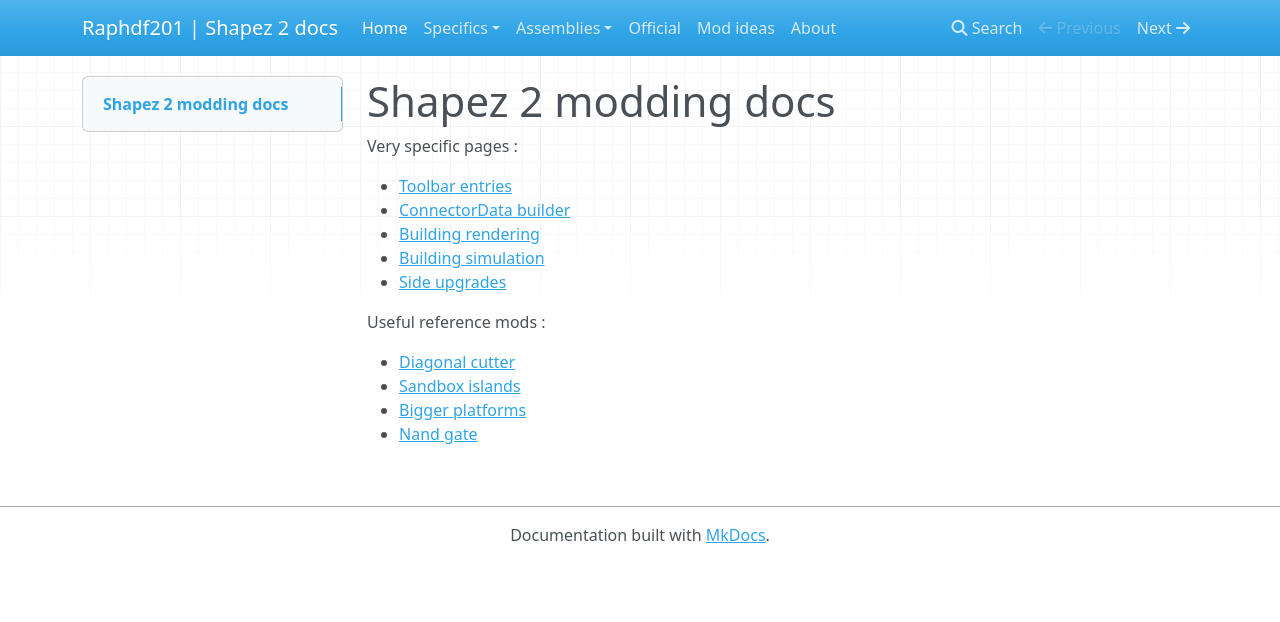
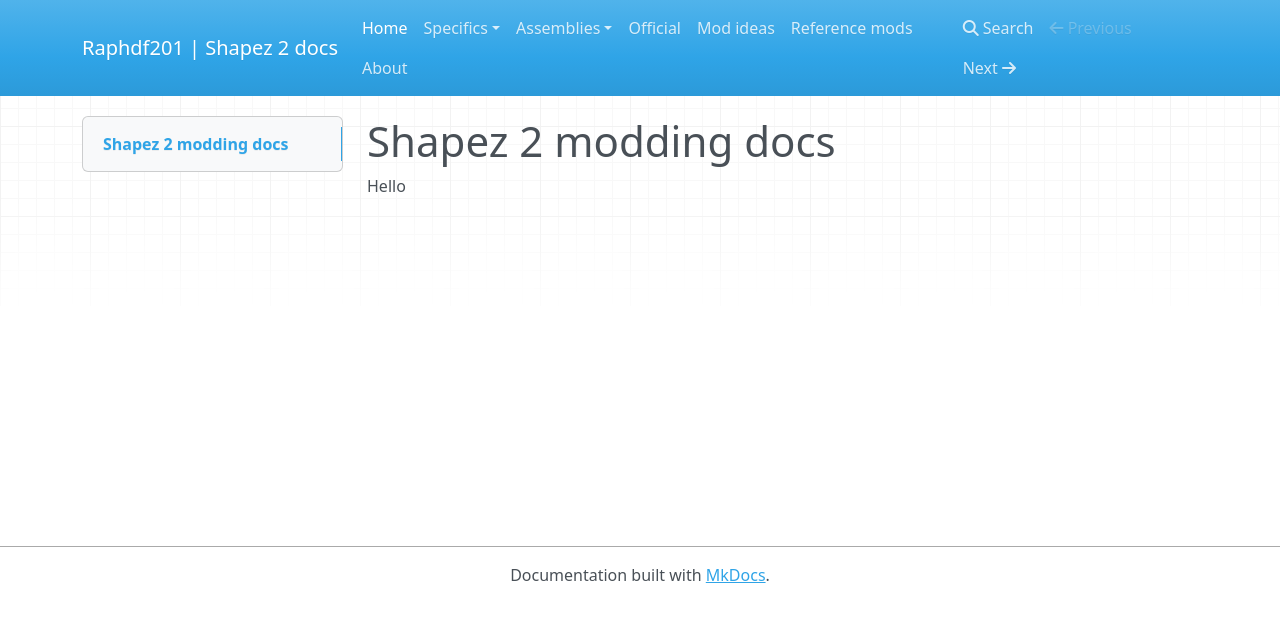
Before and after one commit to Raphdf201/shapez2-docs, an MkDocs documentation site: the page built from docs/index.md, in a window 1280 px wide. Shown: the top 622 px of the page. Built offline with MkDocs 1.6.1, drawn with Linux system fonts in a browser that asks for light colours; nearby versions of some CDN libraries.

Commit message:
Move reference mods

```diff
--- a/docs/index.md
+++ b/docs/index.md
@@ -1,16 +1,3 @@
 # Shapez 2 modding docs
 
-Very specific pages :
-
-- [Toolbar entries](./toolbar.md)
-- [ConnectorData builder](./connectorData.md)
-- [Building rendering](./rendering.md)
-- [Building simulation](./simulation.md)
-- [Side upgrades](./sideUpgrades.md)
-
-Useful reference mods :
-
-- [Diagonal cutter](https://github.com/tobspr-games/shapez2-mod-samples/tree/master/DiagonalCutter)
-- [Sandbox islands](https://github.com/tobspr-games/shapez2-mod-samples/tree/master/SandboxIslands)
-- [Bigger platforms](https://github.com/tobspr-games/shapez2-mod-samples/tree/master/BiggerPlatforms)
-- [Nand gate](https://github.com/Raphdf201/shapez2-nandMod)
+Hello
--- a/mkdocs.yml
+++ b/mkdocs.yml
@@ -13,4 +13,5 @@
     - Game.Orchestration: dll/gameorchestration.md
   - Official: official.md
   - Mod ideas: modIdeas.md
+  - Reference mods: referenceMods.md
   - About: about.md
```
Also changed, not shown: docs/referenceMods.md (added, +6 -0 lines).
